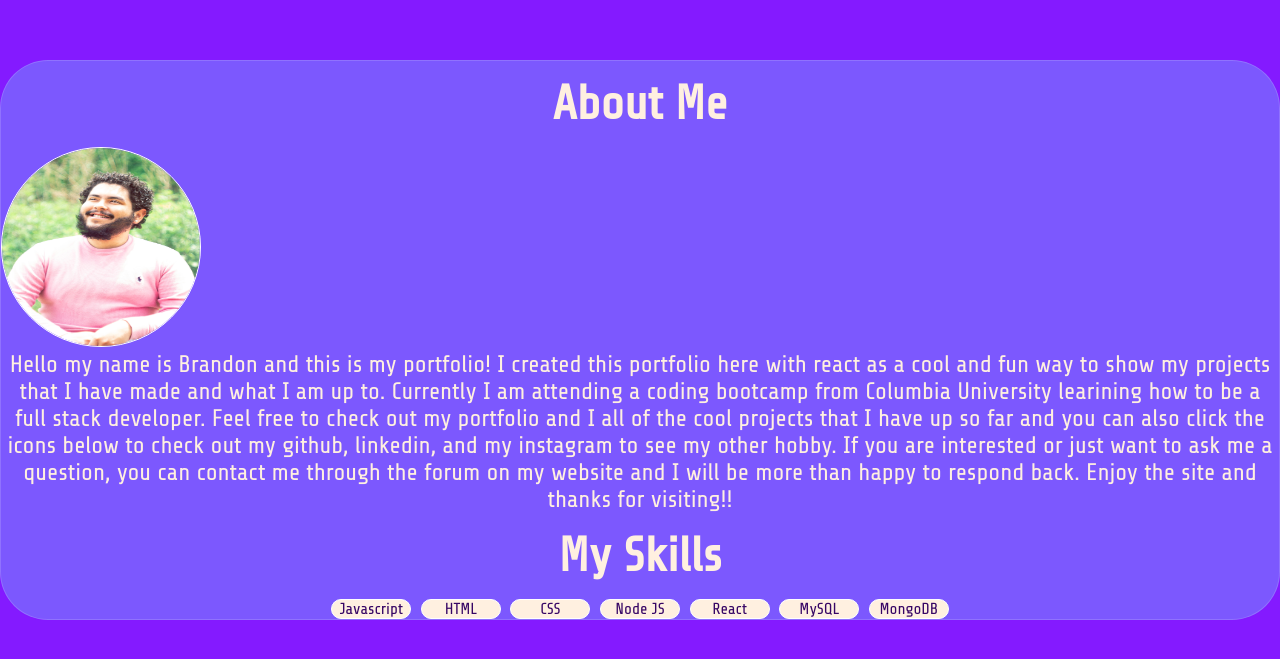
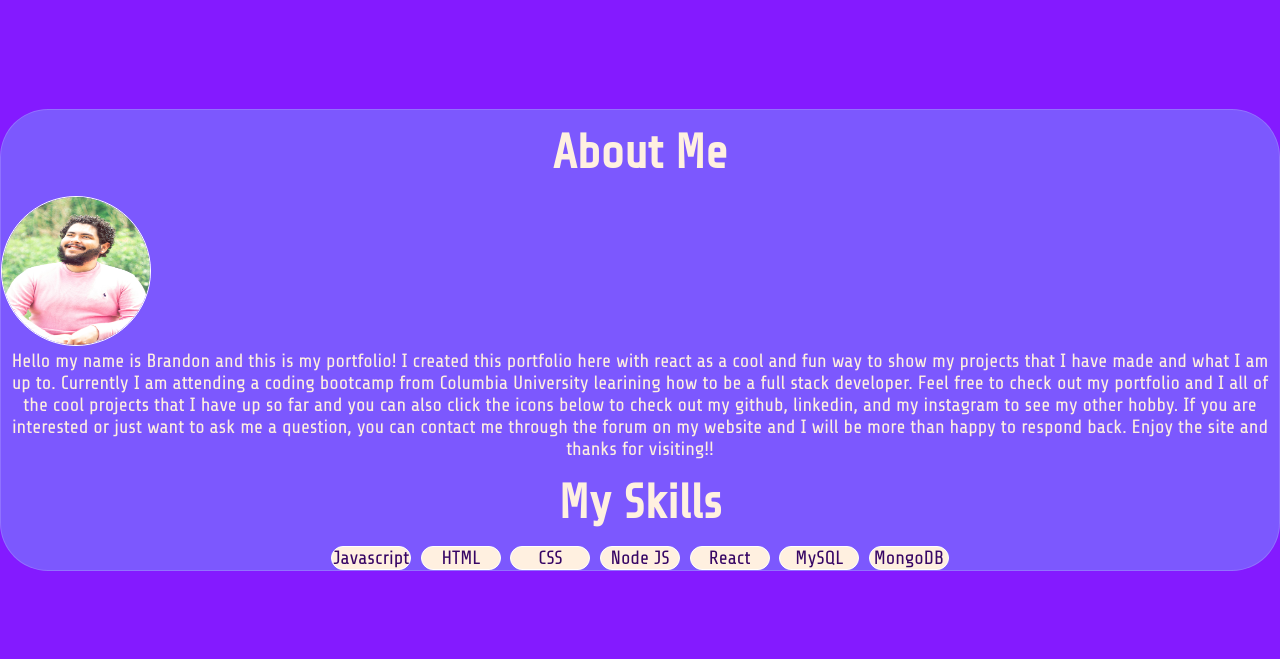
Before and after one commit to 1Clide1/My-react-port, a React (Create React App) app: page / in a window 1280 px wide. Shown: the part 992-1651 px from the top of the page. Built offline with nearby package versions, Linux system fonts and the light colour scheme.

Commit message:
this should fix the about me section no matter the screen size whether it's in portrait or landscape

```diff
--- a/src/components/pages/aboutMeSection/aboutMe.css
+++ b/src/components/pages/aboutMeSection/aboutMe.css
@@ -1,3 +1,4 @@
+/* this wraps the whole about me container */
 .about-me-container {
   display: flex;
   flex-direction: column;
@@ -11,29 +12,31 @@
   background-color: var(--content-bg);
   backdrop-filter: blur(5px);
 }
+/* this is the picture in the about me section */
 .profile-picture {
   justify-content: flex-start;
-  width: 200px;
-  height: 200px;
+  width: 150px;
+  height: 150px;
   border-radius: 50%;
   border: 1px solid var(--white-highlight);
 }
 /* about me title */
 .about-me-title {
   text-align: center;
-  font-size: 3rem;
+  font-size: var(--font-size-500);
+  font-weight: 800;
   margin-top: 1rem;
   margin-bottom: 1rem;
 }
 /* this is for the about me text */
 .about-desc {
   color: var(--text-color);
-  font-size: var(--font-size-300);
-  font-family: 300;
+  font-size: var(--font-size-200);
+  font-weight: 200;
   margin-top: 0.3rem;
   margin-bottom: 0.3rem;
 }
-/* about me container */
+/* this is for the div that wraps the about me description and the skills/skills title*/
 .about-desc-container {
   flex-wrap: wrap;
   flex-basis: 100%;
@@ -43,9 +46,11 @@
 .skills-title {
   text-align: center;
   font-size: var(--font-size-500);
+  font-weight: 800;
   margin-top: 1rem;
   margin-bottom: 1rem;
 }
+/* div that wraps the skills */
 .skills-container {
   display: flex;
   justify-content: center;
@@ -54,6 +59,8 @@
 .skills {
   flex: 1;
   margin: 0 0.3rem;
+  font-size: var(--font-size-200);
+  font-weight: 300;
   max-width: 5rem;
   text-align: center;
   border: 1px solid var(--white-highlight);
@@ -78,13 +85,13 @@
   }
   .about-me-title {
     text-align: center;
-    font-size: 3rem;
+    font-size: var(--font-size-500);
     margin-top: 0.3rem;
     margin-bottom: 0.3rem;
   }
   .skills-title {
     text-align: center;
-    font-size: 2rem;
+    font-size: var(--font-size-500);
     margin-top: 0.3rem;
     margin-bottom: 0.3rem;
   }
@@ -92,7 +99,7 @@
     display: flex;
     flex-direction: column;
     margin-bottom: 0.5rem;
-    font-size: 0.7rem;
+    font-size: var(--font-size-100);
   }
   .skills-container {
     display: flex;
@@ -105,8 +112,8 @@
     font-size: var(--font-size-100);
   }
 }
-/* works with landscape mode */
-@media screen and (max-height: 414px) {
+/* landscape mode 480px long */
+@media screen and (max-height: 480px) {
   .profile-picture {
     height: 100px;
     width: 100px;
@@ -114,10 +121,19 @@
   .about-me-title {
     font-size: var(--font-size-400);
   }
-  .about-desc {
-    font-size: var(--font-size-200);
-  }
   .skills-title {
     font-size: var(--font-size-400);
   }
 }
+/* works with landscape mode */
+@media screen and (max-height: 414px) {
+  .about-desc {
+    font-size: var(--font-size-100);
+  }
+}
+/* landscape mode for 373px long */
+@media screen and (max-height: 373px) {
+  .about-desc {
+    font-size: var(--font-size-100);
+  }
+}
```
